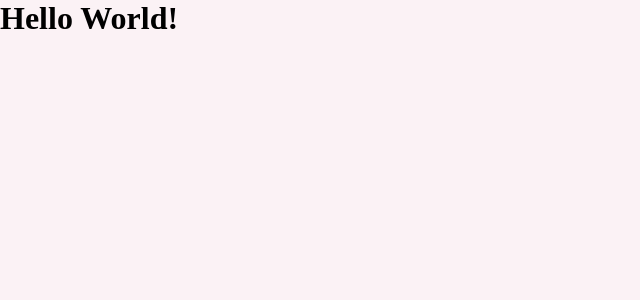
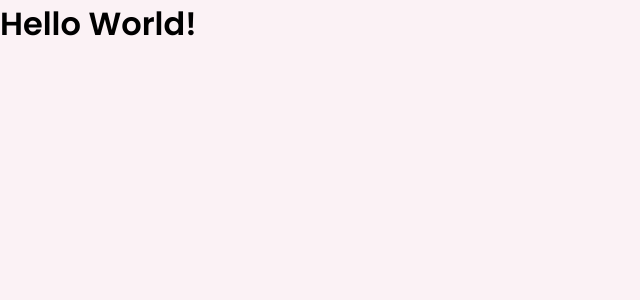
Before and after one commit to EDusik/ignite-react, a React (Create React App) app in the folder 02-dt-money/dtmoney/: page / in a window 1280 px wide. Shown: the top 300 px of the page, without its empty margins (0-640 px from the left). Built offline with nearby package versions, Linux system fonts and the light colour scheme.

Commit message:
02/01 - adding font Poppins

```diff
--- a/02-dt-money/dtmoney/public/index.html
+++ b/02-dt-money/dtmoney/public/index.html
@@ -1,10 +1,12 @@
 <!DOCTYPE html>
 <html lang="en">
   <head>
+    <link rel="preconnect" href="https://fonts.gstatic.com">
     <meta charset="utf-8" />
     <meta name="viewport" content="width=device-width, initial-scale=1" />
     <link rel="shortcut icon" href="favicon.png" type="image/image/png" />
     <title>dtmoney</title>
+    <link href="https://fonts.googleapis.com/css2?family=Poppins:wght@400;600&display=swap" rel="stylesheet">
   </head>
   <body>
     <noscript>You need to enable JavaScript to run this app.</noscript>
--- a/02-dt-money/dtmoney/src/styles/global.ts
+++ b/02-dt-money/dtmoney/src/styles/global.ts
@@ -36,6 +36,15 @@
     -webkit-font-smoothing: antialiased;
   }
 
+  body, input, textarea, button {
+    font-family: "Poppins", sans-serif;
+    font-weight: 400;
+  }
+
+  h1, h2, h3, h4, h5, h6, strong {
+    font-weight: 600;
+  }
+
   button {
     cursor: pointer;
   }
```
